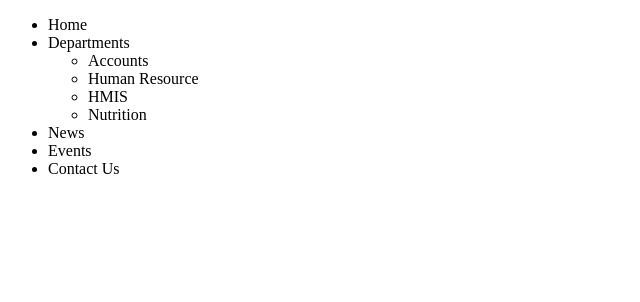
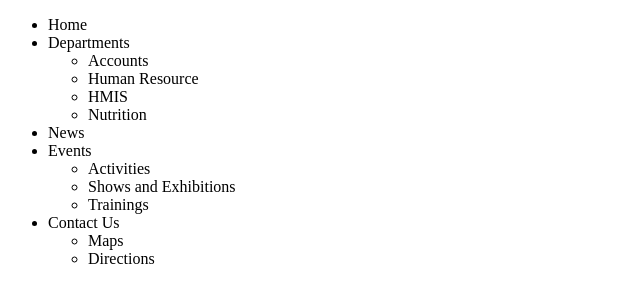
Before and after one commit to stodipo/navmenu, a plain HTML site: page index.html in a window 1280 px wide. Shown: the whole page, without its empty margins (0-640 px from the left). Drawn offline with Linux system fonts and the light colour scheme.

Commit message:
Modified the homepage

```diff
--- a/index.html
+++ b/index.html
@@ -16,8 +16,19 @@
 		</ul>
 	</li>
 	<li><a>News</a></li>
-	<li><a>Events</a></li>
-	<li><a>Contact Us</a></li>
+	<li><a>Events</a>
+		<ul>
+			<li><a>Activities</a></li>
+			<li><a>Shows and Exhibitions</a></li>
+			<li><a>Trainings</a></li>
+		</ul>
+	</li>
+	<li><a>Contact Us</a>
+		<ul>
+			<li><a>Maps</a></li>
+			<li><a>Directions</a></li>
+		</ul>
+	</li>
 </ul>
 </body>
 </html>
```
